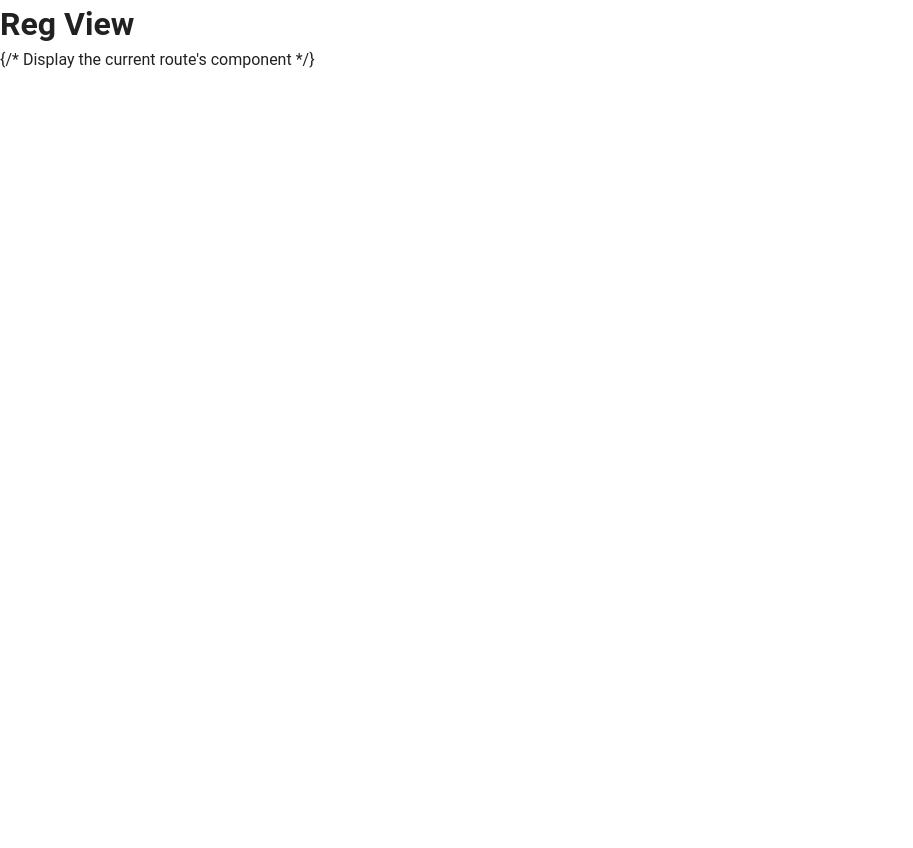
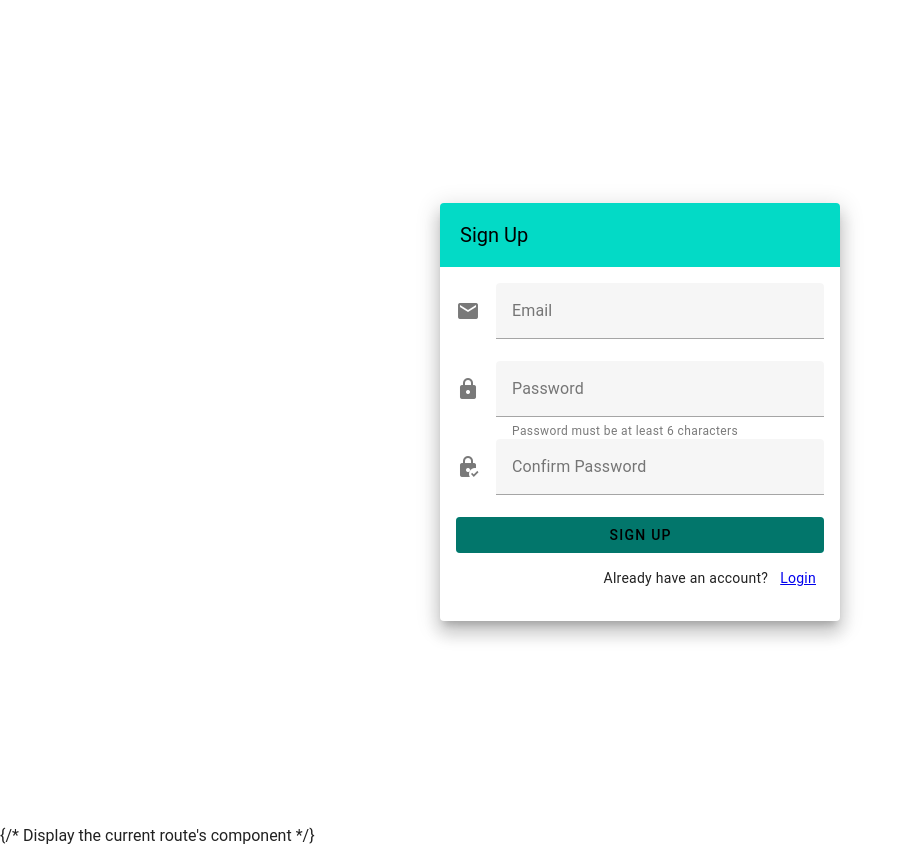
Before and after one commit to sweedish-beer/PB2, a Vue app in the folder proBel2/: page /register in a window 1280 px wide. Shown: the whole page, without its empty margins (0-913 px from the left). Before the commit the page ends 800 px from the top, so only its background shows below. Built offline with nearby package versions, Linux system fonts and the light colour scheme; no server answers.

Commit message:
add route guards add Dashboard views fix authentication

```diff
--- a/proBel2/src/router/index.ts
+++ b/proBel2/src/router/index.ts
@@ -4,36 +4,78 @@ import {
   createWebHistory,
   type RouteRecordRaw,
 } from "vue-router";
+// Import Pinia store definition (needed inside the guard)
+import { useAuthStore } from "../stores/auth"; // Or '../stores/auth'
 
-// Define some basic routes
-// We'll import actual view components later
 const routes: Array<RouteRecordRaw> = [
   {
     path: "/",
     name: "Home",
-    // Placeholder component for now
-    component: () => import("../views/HomeView.vue"), // Example lazy-loading a view
+    component: () => import("../views/HomeView.vue"),
+    // Anyone can access home for now, or add meta: { requiresAuth: true }
   },
   {
     path: "/login",
     name: "Login",
-    // Placeholder component for now
-    component: () => import("../views/LoginView.vue"), // Example lazy-loading a view
+    component: () => import("../views/LoginView.vue"),
+    meta: { requiresGuest: true }, // Mark routes only for guests
   },
   {
     path: "/register",
     name: "Register",
-    // Placeholder component for now
-    component: () => import("../views/RegisterView.vue"), // Example lazy-loading a view
+    component: () => import("../views/RegisterView.vue"),
+    meta: { requiresGuest: true }, // Mark routes only for guests
   },
-  // We will add more routes here later (Dashboard, Notes, Chat, etc.)
-  // And implement route guards for authentication
+  {
+    // <-- Add Dashboard route
+    path: "/dashboard",
+    name: "Dashboard",
+    component: () => import("../views/DashboardView.vue"),
+    meta: { requiresAuth: true }, // <-- Mark as requiring authentication
+  },
 ];
 
-// Create the router instance
 const router = createRouter({
-  history: createWebHistory(import.meta.env.BASE_URL), // Use HTML5 history mode
-  routes, // Pass in our routes array
+  history: createWebHistory(import.meta.env.BASE_URL),
+  routes,
+});
+
+// Global Navigation Guard
+//@ts-expect-error
+router.beforeEach(async (to, from, next) => {
+  // Instantiate the auth store INSIDE the guard
+  const authStore = useAuthStore();
+
+  // Wait until the initial auth state check is complete, unless already initialized
+  while (!authStore.authInitialized && authStore.loading) {
+    // This simple loop waits if initialization is ongoing.
+    // Consider a more robust solution like an event or watcher if needed.
+    await new Promise((resolve) => setTimeout(resolve, 100)); // Wait 100ms
+  }
+
+  const requiresAuth = to.matched.some((record) => record.meta.requiresAuth);
+  const requiresGuest = to.matched.some((record) => record.meta.requiresGuest);
+  const isAuthenticated = authStore.isAuthenticated;
+
+  console.log(
+    `Navigating to: ${to.path}, Requires Auth: ${requiresAuth}, Requires Guest: ${requiresGuest}, Is Authenticated: ${isAuthenticated}`
+  );
+
+  if (requiresAuth && !isAuthenticated) {
+    // User needs to be authenticated but isn't. Redirect to login.
+    console.log("Guard: Not authenticated, redirecting to login.");
+    next({ name: "Login" });
+  } else if (requiresGuest && isAuthenticated) {
+    // User is authenticated but trying to access guest-only pages (Login/Register). Redirect to dashboard.
+    console.log(
+      "Guard: Authenticated user trying to access guest page, redirecting to dashboard."
+    );
+    next({ name: "Dashboard" }); // Or '/' if Home is the main authenticated landing page
+  } else {
+    // Allow navigation
+    console.log("Guard: Allowing navigation.");
+    next();
+  }
 });
 
 export default router;
--- a/proBel2/src/stores/auth.ts
+++ b/proBel2/src/stores/auth.ts
@@ -9,8 +9,9 @@ export const useAuthStore = defineStore("auth", {
   state: () => ({
     user: null as User | null, // Holds user data if logged in
     session: null as Session | null, // Holds session data if logged in
-    loading: false, // To track loading state during auth operations
+    loading: true, // To track loading state during auth operations
     authError: null as Error | null, // To store any auth errors
+    authInitialized: false, // To track if auth has been initialized
   }),
 
   // GETTERS: Computed properties derived from state
@@ -25,37 +26,35 @@ export const useAuthStore = defineStore("auth", {
   actions: {
     // Action to check the current session when the app loads or store is initialized
     async initializeAuthListener() {
-      this.loading = true;
       this.authError = null;
       try {
         // Get initial session data
         const {
           data: { session },
-          error,
         } = await supabase.auth.getSession();
-        if (error) throw error;
+       //Handle initial session
         this.session = session;
         this.user = session?.user ?? null;
 
-        // Listen for changes in authentication state (login, logout)
+        // Set up listener AFTER initial check
         supabase.auth.onAuthStateChange((event, session) => {
           console.log("Auth state changed:", event, session);
-          this.session = session;
-          this.user = session?.user ?? null;
-          this.loading = false; // Update loading state after change
+          const store = useAuthStore(); // Get store instance inside callback
+          store.session = session;
+          store.user = session?.user ?? null;
+          store.loading = false;
+        });
 
-          // Optional: Redirect on login/logout
-          // if (event === 'SIGNED_IN') {
-          //   router.push('/'); // Redirect to home after sign in
-          // }
-          // if (event === 'SIGNED_OUT') {
-          //   router.push('/login'); // Redirect to login after sign out
-          // }
-        });
+        // Mark initialization complete AFTER session check and listener setup
+        this.authInitialized = true; // <-- Set flag here
+
       } catch (error: any) {
         console.error("Error initializing auth:", error);
         this.authError = error;
+        this.authInitialized = true; // Also set true on error to allow navigation
       } finally {
+         // Set loading false only after initialization attempt is fully complete
+         // This ensures guards wait until we know the initial auth status.
         this.loading = false;
       }
     },
--- /dev/null
+++ b/proBel2/src/views/DashboardView.vue
@@ -0,0 +1,28 @@
+// src/views/DashboardView.vue
+<template>
+  <v-container>
+    <h1>Dashboard</h1>
+    <p>Welcome! You should only see this if you are logged in.</p>
+    <div v-if="authStore.getUser">
+        <p>User ID: {{ authStore.getUser.id }}</p>
+        <p>Email: {{ authStore.getUser.email }}</p>
+    </div>
+    <v-btn color="secondary" @click="handleLogout" :loading="authStore.isLoading">
+        Logout
+    </v-btn>
+  </v-container>
+</template>
+
+<script setup lang="ts">
+import { useAuthStore } from '@/stores/auth'; // Or '../stores/auth'
+import { useRouter } from 'vue-router'; // <-- Import useRouter
+
+const authStore = useAuthStore();
+const router = useRouter(); // <-- Get router instance
+
+const handleLogout = async () => {
+    await authStore.signOut();
+    // Explicitly redirect to Login page after logout completes
+    router.push({ name: 'Login' }); // <-- Add this line
+};
+</script>
--- a/proBel2/src/views/RegisterView.vue
+++ b/proBel2/src/views/RegisterView.vue
@@ -1,13 +1,151 @@
 <template>
-  <div>
-    <h1>Reg View</h1>
-    </div>
+  <v-container class="fill-height" fluid>
+    <v-row align="center" justify="center">
+      <v-col cols="12" sm="8" md="4">
+        <v-card class="elevation-12">
+          <v-toolbar color="secondary" dark flat>
+            <v-toolbar-title>Sign Up</v-toolbar-title>
+          </v-toolbar>
+          <v-card-text>
+            <v-form @submit.prevent="handleRegister">
+              <v-text-field
+                v-model="email"
+                label="Email"
+                name="register-email"
+                prepend-icon="mdi-email"
+                type="email"
+                required
+                :rules="[rules.required, rules.email]"
+                :disabled="authStore.isLoading"
+              ></v-text-field>
+
+              <v-text-field
+                v-model="password"
+                label="Password"
+                name="register-password"
+                prepend-icon="mdi-lock"
+                type="password"
+                required
+                :rules="[rules.required, rules.passwordLength]"
+                :disabled="authStore.isLoading"
+                hint="Password must be at least 6 characters"
+                persistent-hint
+              ></v-text-field>
+
+               <v-text-field
+                v-model="passwordConfirm"
+                label="Confirm Password"
+                name="register-password-confirm"
+                prepend-icon="mdi-lock-check"
+                type="password"
+                required
+                :rules="[rules.required, rules.passwordMatch]"
+                :disabled="authStore.isLoading"
+              ></v-text-field>
+
+              <v-alert
+                v-if="authStore.getError"
+                type="error"
+                density="compact"
+                variant="tonal"
+                class="mb-4"
+                closable
+                @click:close="authStore.clearError()"
+              >
+                {{ authStore.getError.message }}
+              </v-alert>
+
+              <v-alert
+                v-if="showConfirmationMessage"
+                type="success"
+                density="compact"
+                variant="tonal"
+                class="mb-4"
+              >
+                Sign up successful! Please check your email to confirm your account.
+              </v-alert>
+
+              <v-btn
+                type="submit"
+                color="secondary"
+                block
+                :loading="authStore.isLoading"
+                :disabled="authStore.isLoading || !passwordsMatch"
+              >
+                Sign Up
+              </v-btn>
+            </v-form>
+             <v-card-actions>
+              <v-spacer></v-spacer>
+               Already have an account? <router-link to="/login" class="ml-1">Login</router-link>
+            </v-card-actions>
+          </v-card-text>
+        </v-card>
+      </v-col>
+    </v-row>
+  </v-container>
 </template>
 
 <script setup lang="ts">
-// Script setup area for future logic
+import { ref, computed } from 'vue';
+import { useAuthStore } from '@/stores/auth'; // Use '../stores/auth' if alias not working
+
+// State refs
+const email = ref('');
+const password = ref('');
+const passwordConfirm = ref('');
+const showConfirmationMessage = ref(false); // To show success message
+
+// Get store instance
+const authStore = useAuthStore();
+
+// Validation rules
+const rules = {
+  required: (value: string) => !!value || 'Required.',
+  email: (value: string) => /.+@.+\..+/.test(value) || 'E-mail must be valid.',
+  passwordLength: (value: string) => value.length >= 6 || 'Password must be at least 6 characters.',
+  passwordMatch: (value: string) => value === password.value || 'Passwords do not match.',
+};
+
+// Computed property to check if passwords match
+const passwordsMatch = computed(() => password.value === passwordConfirm.value && password.value.length > 0);
+
+// Register handler function
+const handleRegister = async () => {
+  showConfirmationMessage.value = false; // Reset confirmation message
+  // Optional: Add form validation check here
+  if (email.value && password.value && passwordsMatch.value) {
+    await authStore.signUp({
+      email: email.value,
+      password: password.value,
+    });
+
+    // Check if sign up was successful (no error) and show confirmation message
+    // Note: This assumes email confirmation is required. If auto-confirmed, user might be logged in.
+    if (!authStore.getError) {
+      // Optionally clear form or show message
+      // email.value = ''; // Example clear
+      // password.value = '';
+      // passwordConfirm.value = '';
+      showConfirmationMessage.value = true;
+      console.log("Sign up request sent. Check Supabase logs and email for confirmation if enabled.");
+    }
+  } else if (!passwordsMatch.value) {
+      console.log("Passwords do not match validation triggered.");
+      // Optionally set a specific error or rely on field rules
+  }
+};
+
+// Clear errors when component is mounted (optional)
+// import { onMounted } from 'vue';
+// onMounted(() => {
+//   authStore.clearError();
+// });
 </script>
 
 <style scoped>
-/* Scoped styles for this view */
+/* Add any specific styles for the register view here */
+.fill-height {
+  min-height: 100vh;
+}
 </style>
--- a/proBel2/vite.config.ts
+++ b/proBel2/vite.config.ts
@@ -9,13 +9,7 @@ import vuetify from "vite-plugin-vuetify"; // Import the Vuetify plugin
 // https://vitejs.dev/config/
 export default defineConfig({
   plugins: [
-    vue({
-      template: {
-        compilerOptions: {
-          isCustomElement: (tag) => tag.startsWith('v-')
-        }
-      }
-    }),
+    vue(),
     vuetify({ autoImport: true }), // Add vuetify plugin here with autoImport enabled
   ],
   resolve: {
```
